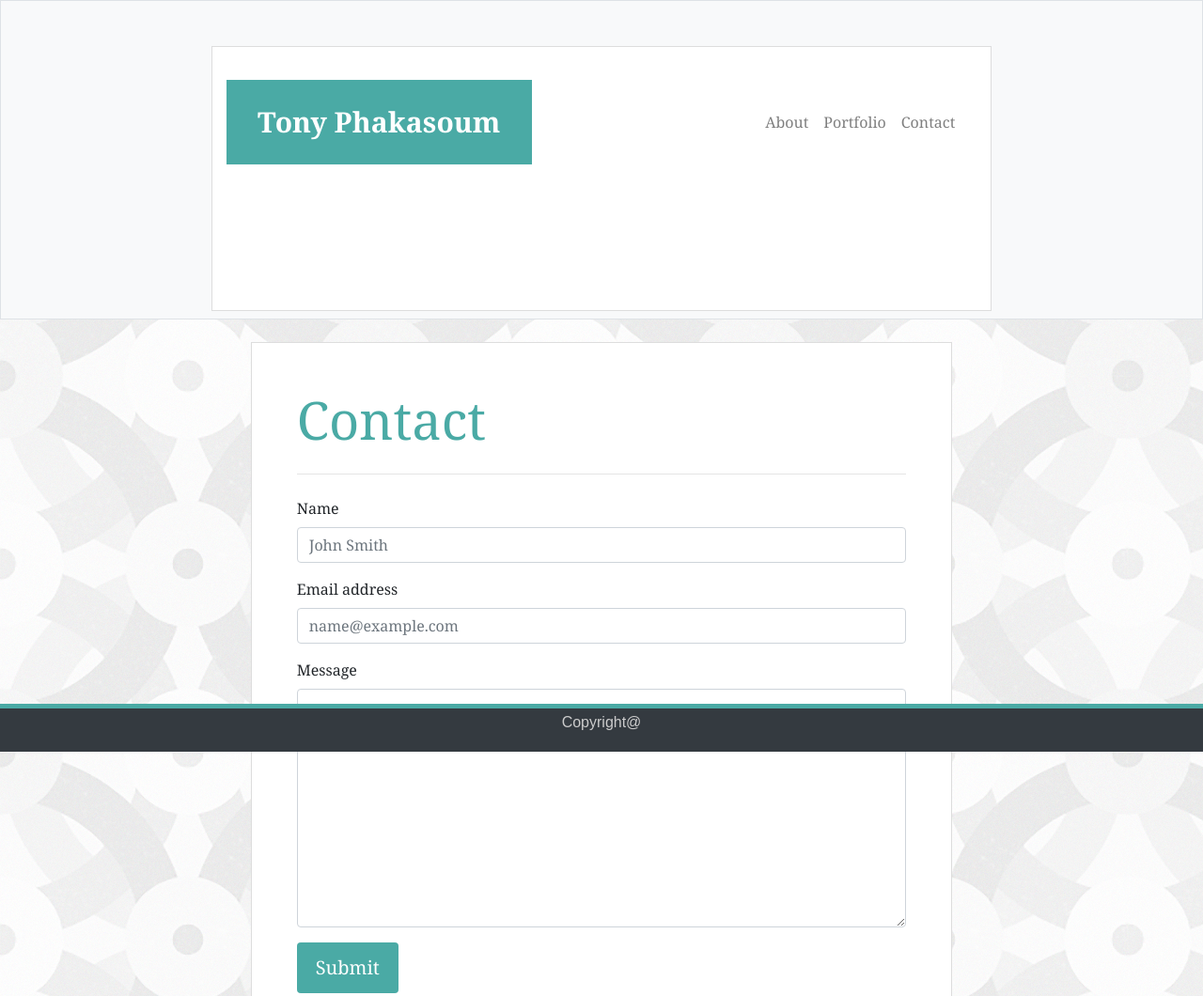
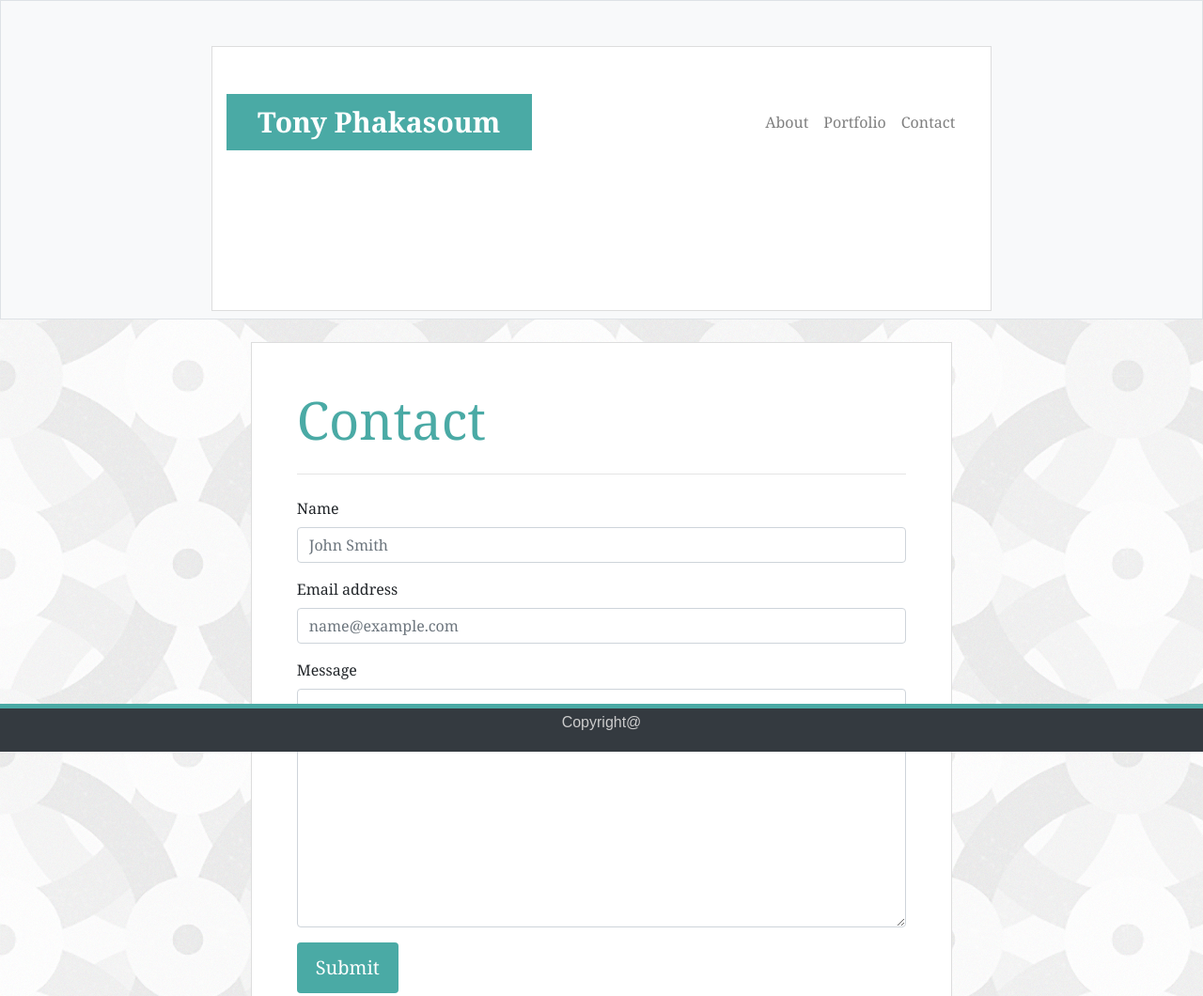
Before and after one commit to tonyphak/Bootstrap-Portfolio, a plain HTML site: page contact.html in a window 1280 px wide. Shown: the top 1060 px of the page at 94% size. Drawn offline with nearby package versions, Linux system fonts and the light colour scheme; files that its build step writes are made by us from their sources; files whose address does not match are found by name.

Commit message:
first navbar

```diff
--- a/contact.html
+++ b/contact.html
@@ -46,11 +46,11 @@
         #logo {
             float: left;
             width: 325px;
-            height: 90px;
+            height: 60px;
             font-family: Georgia, Times, "Times New Roman", serif;
             font-size: 30px;
             font-weight: 700;
-            line-height: 90px;
+            line-height: 60px;
             color: #fff;
             text-align: center;
             text-decoration: none;
```
Also changed, not shown: index.html (+2 -2 lines), portfolio.html (+2 -2 lines).
